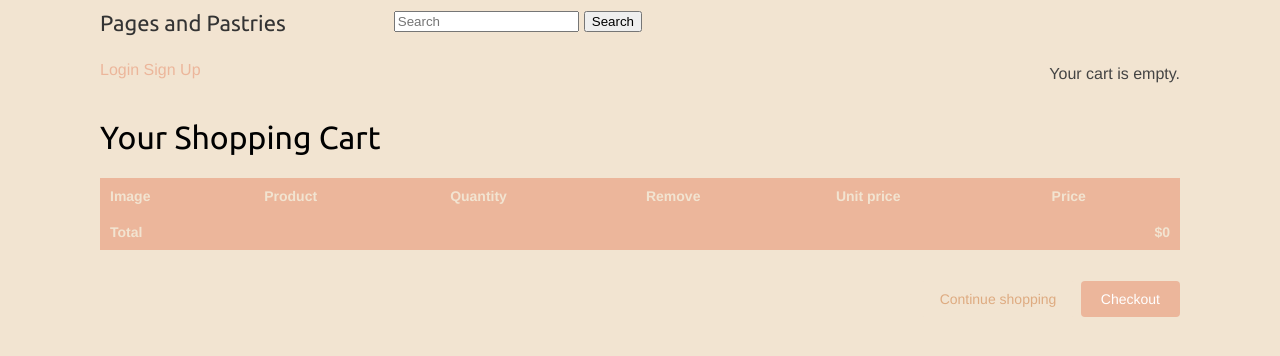
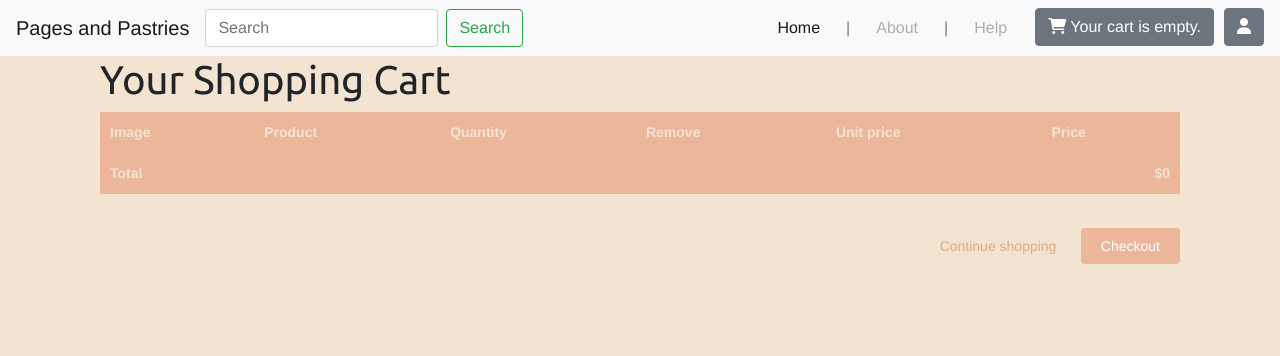
Before and after one commit to prldvirata/PagesAndPastries, a Django app: page /cart/ in a window 1280 px wide. Shown: the top 356 px of the page. Run offline with Django 4.2, Linux system fonts and the light colour scheme; some libraries are stand-ins or nearby versions.

Commit message:
Update base.html

```diff
--- a/shop/templates/shop/base.html
+++ b/shop/templates/shop/base.html
@@ -4,25 +4,55 @@
 <head>
     <meta charset="utf-8"/>
     <title>{% block title %}Pages and Pastries{% endblock %}</title>
+    <!-- Latest compiled and minified CSS -->
+    <link rel="stylesheet" href="https://cdn.jsdelivr.net/npm/bootstrap@4.6.1/dist/css/bootstrap.min.css">
+    <link rel="stylesheet" href="https://cdnjs.cloudflare.com/ajax/libs/font-awesome/6.0.0/css/all.min.css">
+    <link href="{% static "css/base.css" %}" rel="stylesheet">
+    <!-- jQuery library -->
+    <script src="https://cdn.jsdelivr.net/npm/jquery@3.5.1/dist/jquery.slim.min.js"></script>
+    <!-- Latest compiled JavaScript -->
+    <script src="https://cdn.jsdelivr.net/npm/bootstrap@4.6.1/dist/js/bootstrap.bundle.min.js"></script>
 
-    <link href="{% static "css/base.css" %}" rel="stylesheet">
 </head>
 <body>
-<div id="header">
-    <a href="/" class="logo">Pages and Pastries</a>
+
+<nav class="navbar navbar-expand-lg navbar-light bg-light">
+    <a class="navbar-brand" href="{% url "shop:product_list" %}">Pages and Pastries</a>
     <form class="form-inline my-2 my-lg-0" method="POST" action="{% url 'shop:search' %}">
         {% csrf_token %}
         <input class="form-control mr-sm-2" type="search" placeholder="Search" aria-label="Search"
                name="searched">
         <button class="btn btn-outline-success my-2 my-sm-0" type="submit">Search</button>
     </form>
-</div>
-<div id="subheader">
-    <div class="cart">
+    <button class="navbar-toggler" type="button" data-toggle="collapse" data-target="#navbarSupportedContent"
+            aria-controls="navbarSupportedContent" aria-expanded="false" aria-label="Toggle navigation">
+        <span class="navbar-toggler-icon"></span>
+    </button>
+
+    <div class="collapse navbar-collapse" id="navbarSupportedContent">
+        <ul class="navbar-nav ml-auto">
+            <li style="padding-right: 10px" class="nav-item active">
+                <a class="nav-link" href="{% url "shop:product_list" %}">Home <span class="sr-only">(current)</span></a>
+            </li>
+            <li class="nav-item">
+                <a class="nav-link">|</a>
+            </li>
+            <li style="padding: 0 10px 0 10px" class="nav-item">
+                <a class="nav-link disabled" href="#">About</a>
+            </li>
+            <li class="nav-item">
+                <a class="nav-link">|</a>
+            </li>
+            <li style="padding: 0 10px 0 10px" class="nav-item">
+                <a class="nav-link disabled" href="#">Help</a>
+            </li>
+            <li style="padding: 0 10px 0 10px" class="nav-item dropdown">
+                <button class="btn btn-secondary" href=" {% url 'cart:cart_detail' %}" type="button"
+                        aria-haspopup="true" aria-expanded="false"><i class="fa-solid fa-cart-shopping"></i>
                     {% with total_items=cart|length %}
                         {% if cart|length > 0 %}
                             Your cart:
-                <a href="{% url "cart:cart_detail" %}">
+                            <a style="color: white" href="{% url "cart:cart_detail" %}">
                                 {{ total_items }} item{{ total_items|pluralize }},
                                 ${{ cart.get_total_price }}
                             </a>
@@ -30,22 +60,30 @@
                             Your cart is empty.
                         {% endif %}
                     {% endwith %}
-    </div>
+                </button>
+            </li>
             {% if user.is_authenticated %}
                   <form action="{% url 'logout' %}" method="post">
                  {% csrf_token %}
                  <button type="submit">Log out</button>
                     </form>
             {% else %}
-            <a class="nav-link" href="{% url 'login' %}"><span class="glyphicon glyphicon-log-in"></span>Login</a>
-            <a class="nav-link" href="{% url 'register' %}"><span class="glyphicon glyphicon-log-in"></span>Sign Up</a>
+                <li class="nav-item dropdown">
+                <button class="btn btn-secondary" href="#" id="navbarDropdown" type="button" data-toggle="dropdown"
+                        aria-haspopup="true" aria-expanded="false"><i class="fa-solid fa-user"></i>
+                </button>
+
+                <div class="dropdown-menu dropdown-menu-right">
+                <a class="dropdown-item" href="{% url "login" %}">Log in</a>
+                <a class="dropdown-item" href="{% url "register" %}">Register</a>
             {% endif %}
+
             </div>
-    <div>
-        {% if user.is_authenticated %}
-            Welcome, {{ user.first_name }}
-        {% endif %}
+            </li>
+        </ul>
+
     </div>
+</nav>
 
 <div id="content">
     {% block content %}
```
Lines whose indentation alone changed are shown as unchanged.
